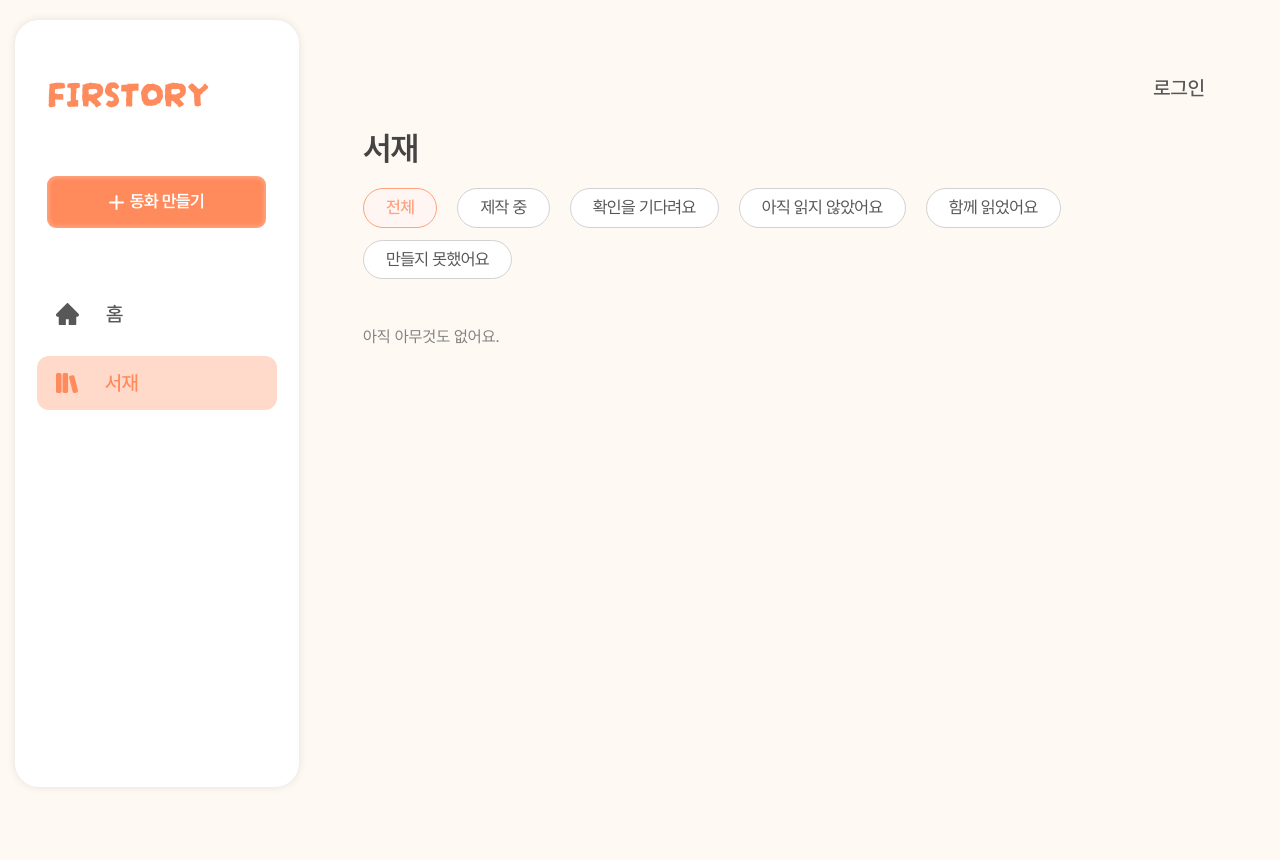
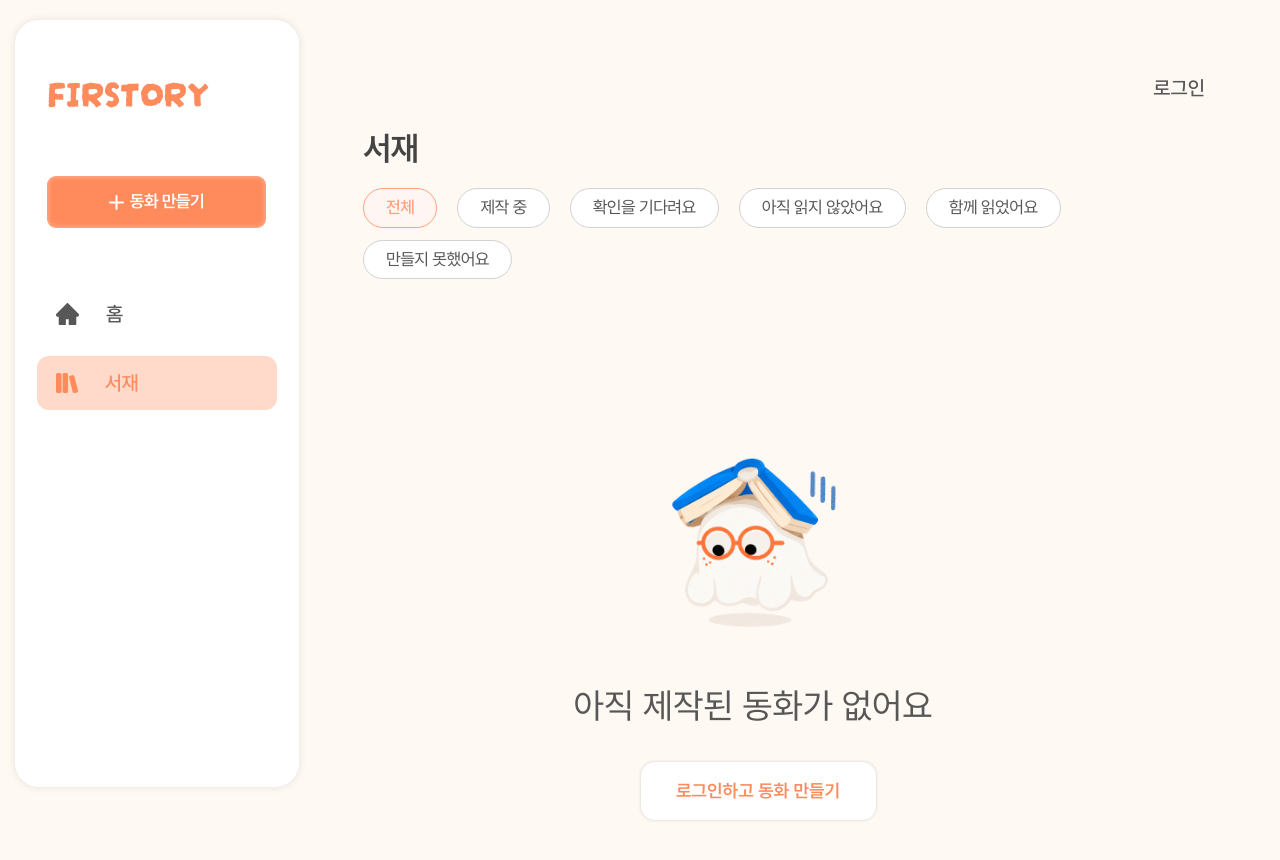
Before and after one commit to FirstoryAI/Frontend_MainPage, a React (Vite) app: page /library in a window 1280 px wide. Shown: the top 860 px of the page. Before the commit the page ends 800 px from the top, so only its background shows below. Built offline with nearby package versions, Linux system fonts and the light colour scheme; no server answers; a web font is replaced by a local one.

Commit message:
feat: 비로그인 상태의 서재에 로그인 안내 화면 추가
로그인하지 않고 서재에 들어오면 '아직 제작된 동화가 없어요'와 '로그인하고 동화 만들기' 버튼을 보여줘요. (Figma 1669:1357)

Co-Authored-By: Claude Sonnet 5.5 <noreply@anthropic.com>

```diff
--- a/src/pages/LibraryPage/LibraryPage.jsx
+++ b/src/pages/LibraryPage/LibraryPage.jsx
@@ -7,6 +7,7 @@ import StorySavedModal from '../../features/library/components/StorySavedModal';
 import avatarCircle from '../../assets/icons/avatar-circle.svg';
 import avatarPerson from '../../assets/icons/avatar-person.svg';
 import bookCover from '../../assets/images/library-cover-sample.png';
+import emptyMascot from '../../assets/images/library-empty-mascot.png';
 import SafeImage from '../../features/story/components/SafeImage';
 import { setCoverFrameRatio } from '../../features/story/coverLayout';
 import bookCoverStyles from '../../features/story/components/BookCover.module.css';
@@ -195,9 +196,21 @@ function LibraryPage() {
               ))}
             </div>
 
+            {guest && (
+              // 로그인하지 않았으면 서재에 보여줄 동화가 없어서, 로그인으로 이어 주는 안내를 보여줘요.
+              <section className={styles.guestEmpty} aria-labelledby="library-empty-title">
+                <div className={styles.emptyMascot}>
+                  <img src={emptyMascot} alt="" />
+                </div>
+                <p className={styles.emptyTitle} id="library-empty-title">아직 제작된 동화가 없어요</p>
+                <Link className={styles.emptyLogin} to="/auth">로그인하고 동화 만들기</Link>
+              </section>
+            )}
+
             {!guest && error && <p className={styles.error} role="alert"><ErrorText message={error} /></p>}
-            <section className={styles.storyGrid} aria-live="polite" aria-busy={!guest && isLoading}>
-              {!guest && isLoading ? <p className={styles.message}>서재를 불러오는 중이에요.</p> : !guest && stories.map((story) => {
+            {!guest && (
+            <section className={styles.storyGrid} aria-live="polite" aria-busy={isLoading}>
+              {isLoading ? <p className={styles.message}>서재를 불러오는 중이에요.</p> : stories.map((story) => {
                 const group = libraryGroup(story);
                 const storyTitle = story.title || '제목을 준비하고 있어요';
                 const meta = [story.categoryLabel, story.childDisplayName, formatStoryDate(story.updatedAt || story.createdAt)]
@@ -242,10 +255,11 @@ function LibraryPage() {
                   </article>
                 );
               })}
-              {(guest || (isSignedIn && !isLoading && !error && stories.length === 0)) && (
-                <p className={styles.message}>{guest ? '아직 아무것도 없어요.' : '이 조건에 해당하는 동화가 없어요.'}</p>
+              {isSignedIn && !isLoading && !error && stories.length === 0 && (
+                <p className={styles.message}>이 조건에 해당하는 동화가 없어요.</p>
               )}
             </section>
+            )}
             {!guest && hasNext && !isLoading && (
               <button className={styles.loadMore} type="button" onClick={handleLoadMore} disabled={isLoadingMore}>
                 {isLoadingMore ? '불러오는 중…' : '더 보기'}
--- a/src/pages/LibraryPage/LibraryPage.module.css
+++ b/src/pages/LibraryPage/LibraryPage.module.css
@@ -93,6 +93,63 @@
   background: #fff6f3;
   border: 1.9px solid var(--color-chip-selected);
   font-weight: 500;
+}
+
+/* 로그인하지 않았을 때의 빈 서재 안내예요. (Figma 1669:1357) 가운데보다 조금 왼쪽에 놓여 있어요. */
+.guestEmpty {
+  display: flex;
+  flex-direction: column;
+  align-items: center;
+  margin-top: 171px;
+  padding-right: 62px;
+}
+
+.emptyMascot {
+  position: relative;
+  width: 209px;
+  height: 186px;
+  overflow: hidden;
+  pointer-events: none;
+}
+
+/* 그림 한 장에 캐릭터가 두 모습으로 들어 있어서, 왼쪽 모습만 보여줘요. */
+.emptyMascot img {
+  position: absolute;
+  top: 0;
+  left: -0.27%;
+  width: 190.65%;
+  max-width: none;
+  height: 100%;
+}
+
+.emptyTitle {
+  margin: 49px 0 0;
+  color: var(--color-text);
+  font-family: var(--font-title);
+  font-size: 35px;
+  line-height: normal;
+}
+
+.emptyLogin {
+  display: inline-flex;
+  align-items: center;
+  justify-content: center;
+  width: 235px;
+  height: 58px;
+  margin-top: 36px;
+  /* 디자인에서는 버튼이 글보다 5px 오른쪽에 있어요. */
+  position: relative;
+  left: 5px;
+  color: var(--color-brand);
+  background: var(--color-surface);
+  border-radius: 14px;
+  box-shadow:
+    0 0 3.35px rgb(0 0 0 / 18%),
+    inset 0 0 8.8px rgb(255 255 255 / 25%);
+  font-size: 18px;
+  font-weight: 600;
+  line-height: 1.5;
+  text-decoration: none;
 }
 
 .storyGrid {
@@ -331,3 +388,16 @@
     justify-content: center;
   }
 }
+
+
+@media (max-width: 900px) {
+  .guestEmpty {
+    margin-top: 64px;
+    padding-right: 0;
+  }
+
+  .emptyTitle {
+    font-size: 28px;
+    text-align: center;
+  }
+}
```
Also changed, not shown: src/assets/images/library-empty-mascot.png (added).
